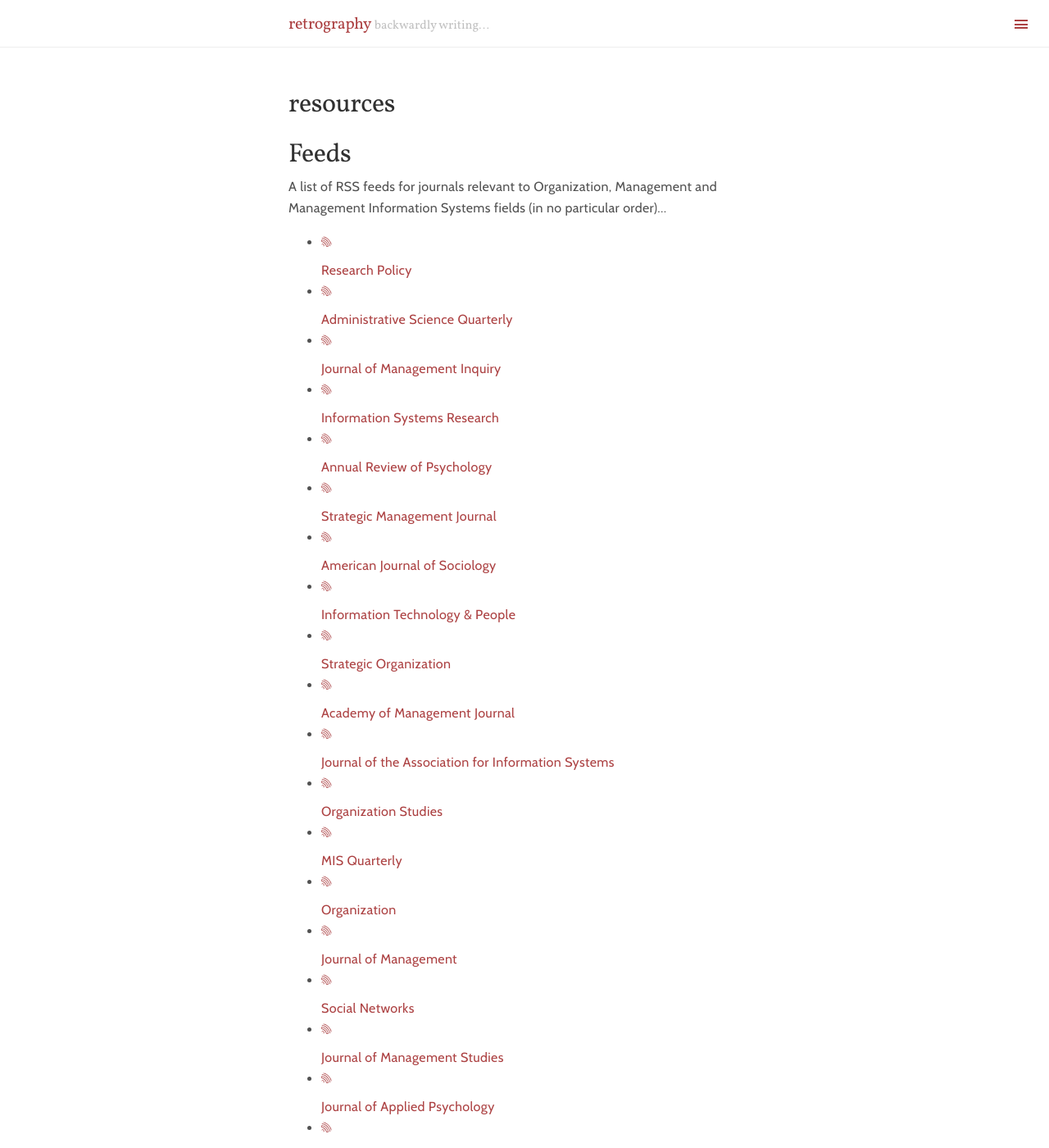
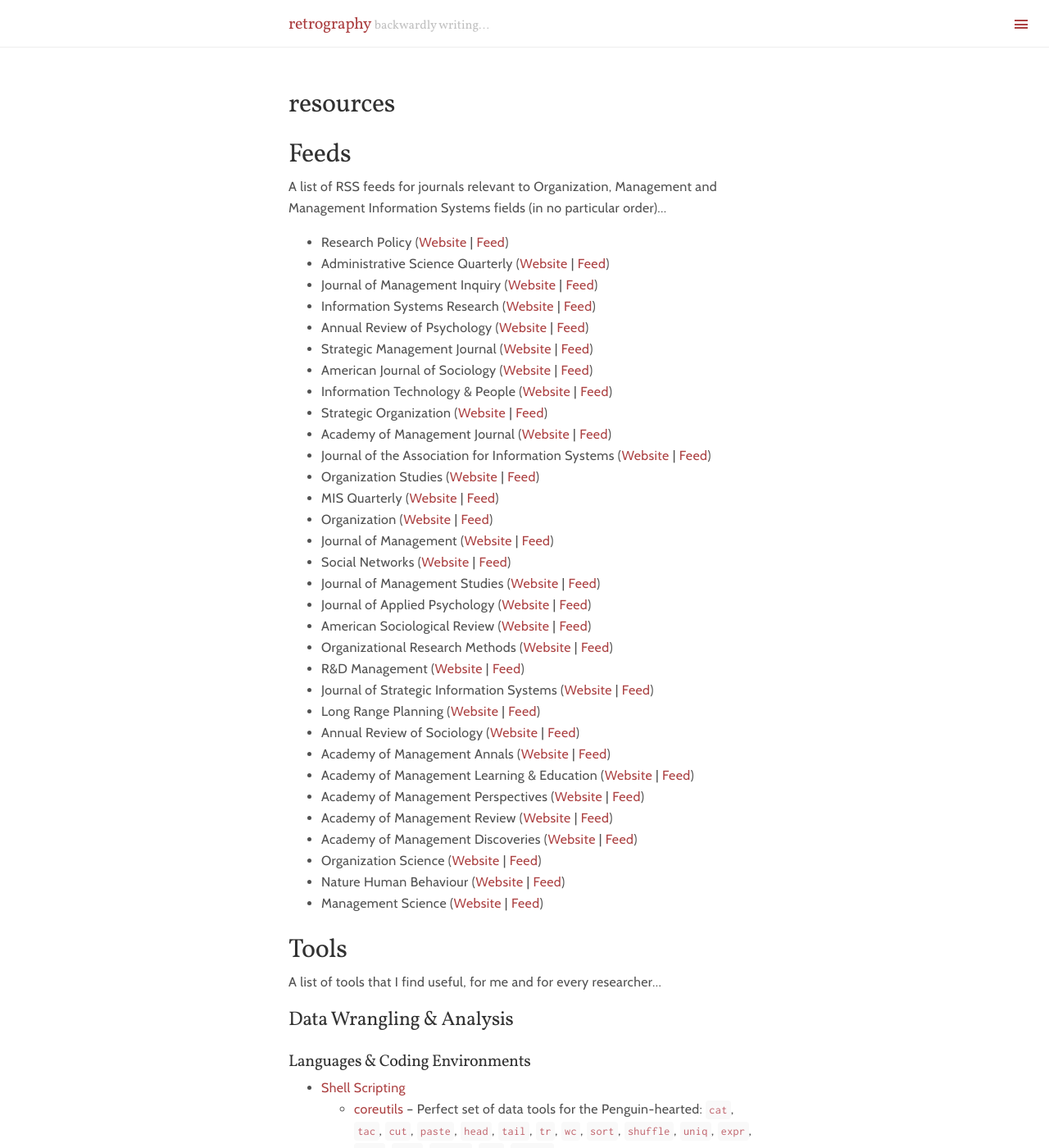
Before and after one commit to retrography/retrography.github.io, a Jekyll site: the page built from resources.markdown, in a window 1280 px wide and 1400 px high. Shown: the whole window at 82% size. Built offline with Jekyll 4.4.1, drawn with Linux system fonts in a browser that asks for light colours; some of the changed text lies outside the part shown.

Commit message:
Update Feeds

```diff
--- a/resources.markdown
+++ b/resources.markdown
@@ -6,38 +6,38 @@ title: resources
 
 A list of RSS feeds for journals relevant to Organization, Management and Management Information Systems fields (in no particular order)...
 
-* [<img src="/public/image/rss.svg" alt="Feed" width="13"/>](http://rss.sciencedirect.com/publication/science/00487333) [Research Policy](http://www.sciencedirect.com/)
-* [<img src="/public/image/rss.svg" alt="Feed" width="13"/>](http://journals.sagepub.com/action/showFeed?ui=0&amp;mi=ehikzz&amp;ai=2b4&amp;jc=asqa&amp;type=etoc&amp;feed=rss) [Administrative Science Quarterly](http://journals.sagepub.com/loi/asqa?ai=2b4&amp;mi=ehikzz&amp;af=R)
-* [<img src="/public/image/rss.svg" alt="Feed" width="13"/>](http://journals.sagepub.com/action/showFeed?ui=0&amp;mi=ehikzz&amp;ai=2b4&amp;jc=jmia&amp;type=etoc&amp;feed=rss) [Journal of Management Inquiry](http://journals.sagepub.com/loi/jmia?ai=2b4&amp;mi=ehikzz&amp;af=R)
-* [<img src="/public/image/rss.svg" alt="Feed" width="13"/>](https://pubsonline.informs.org/action/showFeed?type=etoc&amp;feed=rss&amp;jc=isre) [Information Systems Research](http://pubsonline.informs.org/loi/isre?af=R)
-* [<img src="/public/image/rss.svg" alt="Feed" width="13"/>](https://www.annualreviews.org/action/showFeed?jc=psych&amp;type=etoc&amp;feed=rss) [Annual Review of Psychology](http://www.annualreviews.org/loi/psych?af=R)
-* [<img src="/public/image/rss.svg" alt="Feed" width="13"/>](https://onlinelibrary.wiley.com/action/showFeed?jc=10970266&amp;type=etoc&amp;feed=rss) [Strategic Management Journal](https://onlinelibrary.wiley.com/loi/10970266?af=R)
-* [<img src="/public/image/rss.svg" alt="Feed" width="13"/>](https://www.journals.uchicago.edu/action/showFeed?type=etoc&amp;feed=rss&amp;jc=ajs) [American Journal of Sociology](https://www.journals.uchicago.edu/loi/ajs?af=R)
-* [<img src="/public/image/rss.svg" alt="Feed" width="13"/>](https://www.emeraldinsight.com/action/showFeed?type=etoc&amp;feed=rss&amp;jc=itp) [Information Technology &amp; People](https://www.emeraldinsight.com/loi/itp?af=R)
-* [<img src="/public/image/rss.svg" alt="Feed" width="13"/>](http://journals.sagepub.com/action/showFeed?ui=0&amp;mi=ehikzz&amp;ai=2b4&amp;jc=soqa&amp;type=etoc&amp;feed=rss) [Strategic Organization](http://journals.sagepub.com/loi/soqa?ai=2b4&amp;mi=ehikzz&amp;af=R)
-* [<img src="/public/image/rss.svg" alt="Feed" width="13"/>](https://journals.aom.org/action/showFeed?jc=amj&amp;type=etoc&amp;feed=rss) [Academy of Management Journal](https://journals.aom.org/loi/amj?af=R)
-* [<img src="/public/image/rss.svg" alt="Feed" width="13"/>](https://aisel.aisnet.org/jais/recent.rss) [Journal of the Association for Information Systems](http://aisel.aisnet.org/jais)
-* [<img src="/public/image/rss.svg" alt="Feed" width="13"/>](http://journals.sagepub.com/action/showFeed?ui=0&amp;mi=ehikzz&amp;ai=2b4&amp;jc=ossa&amp;type=etoc&amp;feed=rss) [Organization Studies](http://journals.sagepub.com/loi/ossa?ai=2b4&amp;mi=ehikzz&amp;af=R)
-* [<img src="/public/image/rss.svg" alt="Feed" width="13"/>](https://aisel.aisnet.org/misq/recent.rss) [MIS Quarterly](http://aisel.aisnet.org/misq)
-* [<img src="/public/image/rss.svg" alt="Feed" width="13"/>](http://journals.sagepub.com/action/showFeed?ui=0&amp;mi=ehikzz&amp;ai=2b4&amp;jc=orga&amp;type=etoc&amp;feed=rss) [Organization](http://journals.sagepub.com/loi/orga?ai=2b4&amp;mi=ehikzz&amp;af=R)
-* [<img src="/public/image/rss.svg" alt="Feed" width="13"/>](http://journals.sagepub.com/action/showFeed?ui=0&amp;mi=ehikzz&amp;ai=2b4&amp;jc=joma&amp;type=etoc&amp;feed=rss) [Journal of Management](http://journals.sagepub.com/loi/joma?ai=2b4&amp;mi=ehikzz&amp;af=R)
-* [<img src="/public/image/rss.svg" alt="Feed" width="13"/>](http://rss.sciencedirect.com/publication/science/03788733) [Social Networks](http://www.sciencedirect.com/)
-* [<img src="/public/image/rss.svg" alt="Feed" width="13"/>](https://onlinelibrary.wiley.com/action/showFeed?jc=14676486&amp;type=etoc&amp;feed=rss) [Journal of Management Studies](https://onlinelibrary.wiley.com/loi/14676486?af=R)
-* [<img src="/public/image/rss.svg" alt="Feed" width="13"/>](http://content.apa.org/journals/apl.rss) [Journal of Applied Psychology](http://psycnet.apa.org/journals/apl)
-* [<img src="/public/image/rss.svg" alt="Feed" width="13"/>](http://journals.sagepub.com/action/showFeed?ui=0&amp;mi=ehikzz&amp;ai=2b4&amp;jc=asra&amp;type=etoc&amp;feed=rss) [American Sociological Review](http://journals.sagepub.com/loi/asra?ai=2b4&amp;mi=ehikzz&amp;af=R)
-* [<img src="/public/image/rss.svg" alt="Feed" width="13"/>](http://journals.sagepub.com/action/showFeed?ui=0&amp;mi=ehikzz&amp;ai=2b4&amp;jc=orma&amp;type=etoc&amp;feed=rss) [Organizational Research Methods](http://journals.sagepub.com/loi/orma?ai=2b4&amp;mi=ehikzz&amp;af=R)
-* [<img src="/public/image/rss.svg" alt="Feed" width="13"/>](https://onlinelibrary.wiley.com/action/showFeed?jc=14679310&amp;type=etoc&amp;feed=rss) [R&amp;D Management](https://onlinelibrary.wiley.com/loi/14679310?af=R)
-* [<img src="/public/image/rss.svg" alt="Feed" width="13"/>](http://rss.sciencedirect.com/publication/science/09638687) [Journal of Strategic Information Systems](http://www.sciencedirect.com/)
-* [<img src="/public/image/rss.svg" alt="Feed" width="13"/>](http://rss.sciencedirect.com/publication/science/00246301) [Long Range Planning](http://www.sciencedirect.com/)
-* [<img src="/public/image/rss.svg" alt="Feed" width="13"/>](https://www.annualreviews.org/action/showFeed?jc=soc&amp;type=etoc&amp;feed=rss) [Annual Review of Sociology](https://www.annualreviews.org/loi/soc?af=R)
-* [<img src="/public/image/rss.svg" alt="Feed" width="13"/>](https://journals.aom.org/action/showFeed?jc=annals&amp;type=etoc&amp;feed=rss) [Academy of Management Annals](https://journals.aom.org/loi/annals?af=R)
-* [<img src="/public/image/rss.svg" alt="Feed" width="13"/>](https://journals.aom.org/action/showFeed?jc=amle&amp;type=etoc&amp;feed=rss) [Academy of Management Learning &amp; Education](https://journals.aom.org/loi/amle?af=R)
-* [<img src="/public/image/rss.svg" alt="Feed" width="13"/>](https://journals.aom.org/action/showFeed?jc=amp&amp;type=etoc&amp;feed=rss) [Academy of Management Perspectives](https://journals.aom.org/loi/amp?af=R)
-* [<img src="/public/image/rss.svg" alt="Feed" width="13"/>](https://journals.aom.org/action/showFeed?jc=amr&amp;type=etoc&amp;feed=rss) [Academy of Management Review](https://journals.aom.org/loi/amr?af=R)
-* [<img src="/public/image/rss.svg" alt="Feed" width="13"/>](https://journals.aom.org/action/showFeed?jc=amd&amp;type=etoc&amp;feed=rss) [Academy of Management Discoveries](https://journals.aom.org/loi/amd?af=R)
-* [<img src="/public/image/rss.svg" alt="Feed" width="13"/>](http://pubsonline.informs.org/action/showFeed?type=etoc&amp;feed=rss&amp;jc=orsc) [Organization Science](http://pubsonline.informs.org/loi/orsc?af=R)
-* [<img src="/public/image/rss.svg" alt="Feed" width="13"/>](http://feeds.nature.com/nathumbehav/rss/current) [Nature Human Behaviour](http://feeds.nature.com/nathumbehav/rss/current)
-* [<img src="/public/image/rss.svg" alt="Feed" width="13"/>](http://pubsonline.informs.org/action/showFeed?type=etoc&amp;feed=rss&amp;jc=mnsc) [Management Science](http://pubsonline.informs.org/loi/mnsc?af=R)
+* Research Policy ([Website](http://www.sciencedirect.com/) &#124; [Feed](http://rss.sciencedirect.com/publication/science/00487333))
+* Administrative Science Quarterly ([Website](http://journals.sagepub.com/loi/asqa?ai=2b4&amp;mi=ehikzz&amp;af=R) &#124; [Feed](http://journals.sagepub.com/action/showFeed?ui=0&amp;mi=ehikzz&amp;ai=2b4&amp;jc=asqa&amp;type=etoc&amp;feed=rss))
+* Journal of Management Inquiry ([Website](http://journals.sagepub.com/loi/jmia?ai=2b4&amp;mi=ehikzz&amp;af=R) &#124; [Feed](http://journals.sagepub.com/action/showFeed?ui=0&amp;mi=ehikzz&amp;ai=2b4&amp;jc=jmia&amp;type=etoc&amp;feed=rss))
+* Information Systems Research ([Website](http://pubsonline.informs.org/loi/isre?af=R) &#124; [Feed](https://pubsonline.informs.org/action/showFeed?type=etoc&amp;feed=rss&amp;jc=isre))
+* Annual Review of Psychology ([Website](http://www.annualreviews.org/loi/psych?af=R) &#124; [Feed](https://www.annualreviews.org/action/showFeed?jc=psych&amp;type=etoc&amp;feed=rss))
+* Strategic Management Journal ([Website](https://onlinelibrary.wiley.com/loi/10970266?af=R) &#124; [Feed](https://onlinelibrary.wiley.com/action/showFeed?jc=10970266&amp;type=etoc&amp;feed=rss))
+* American Journal of Sociology ([Website](https://www.journals.uchicago.edu/loi/ajs?af=R) &#124; [Feed](https://www.journals.uchicago.edu/action/showFeed?type=etoc&amp;feed=rss&amp;jc=ajs))
+* Information Technology &amp; People ([Website](https://www.emeraldinsight.com/loi/itp?af=R) &#124; [Feed](https://www.emeraldinsight.com/action/showFeed?type=etoc&amp;feed=rss&amp;jc=itp))
+* Strategic Organization ([Website](http://journals.sagepub.com/loi/soqa?ai=2b4&amp;mi=ehikzz&amp;af=R) &#124; [Feed](http://journals.sagepub.com/action/showFeed?ui=0&amp;mi=ehikzz&amp;ai=2b4&amp;jc=soqa&amp;type=etoc&amp;feed=rss))
+* Academy of Management Journal ([Website](https://journals.aom.org/loi/amj?af=R) &#124; [Feed](https://journals.aom.org/action/showFeed?jc=amj&amp;type=etoc&amp;feed=rss))
+* Journal of the Association for Information Systems ([Website](http://aisel.aisnet.org/jais) &#124; [Feed](https://aisel.aisnet.org/jais/recent.rss))
+* Organization Studies ([Website](http://journals.sagepub.com/loi/ossa?ai=2b4&amp;mi=ehikzz&amp;af=R) &#124; [Feed](http://journals.sagepub.com/action/showFeed?ui=0&amp;mi=ehikzz&amp;ai=2b4&amp;jc=ossa&amp;type=etoc&amp;feed=rss))
+* MIS Quarterly ([Website](http://aisel.aisnet.org/misq) &#124; [Feed](https://aisel.aisnet.org/misq/recent.rss))
+* Organization ([Website](http://journals.sagepub.com/loi/orga?ai=2b4&amp;mi=ehikzz&amp;af=R) &#124; [Feed](http://journals.sagepub.com/action/showFeed?ui=0&amp;mi=ehikzz&amp;ai=2b4&amp;jc=orga&amp;type=etoc&amp;feed=rss))
+* Journal of Management ([Website](http://journals.sagepub.com/loi/joma?ai=2b4&amp;mi=ehikzz&amp;af=R) &#124; [Feed](http://journals.sagepub.com/action/showFeed?ui=0&amp;mi=ehikzz&amp;ai=2b4&amp;jc=joma&amp;type=etoc&amp;feed=rss))
+* Social Networks ([Website](http://www.sciencedirect.com/) &#124; [Feed](http://rss.sciencedirect.com/publication/science/03788733))
+* Journal of Management Studies ([Website](https://onlinelibrary.wiley.com/loi/14676486?af=R) &#124; [Feed](https://onlinelibrary.wiley.com/action/showFeed?jc=14676486&amp;type=etoc&amp;feed=rss))
+* Journal of Applied Psychology ([Website](http://psycnet.apa.org/journals/apl) &#124; [Feed](http://content.apa.org/journals/apl.rss))
+* American Sociological Review ([Website](http://journals.sagepub.com/loi/asra?ai=2b4&amp;mi=ehikzz&amp;af=R) &#124; [Feed](http://journals.sagepub.com/action/showFeed?ui=0&amp;mi=ehikzz&amp;ai=2b4&amp;jc=asra&amp;type=etoc&amp;feed=rss))
+* Organizational Research Methods ([Website](http://journals.sagepub.com/loi/orma?ai=2b4&amp;mi=ehikzz&amp;af=R) &#124; [Feed](http://journals.sagepub.com/action/showFeed?ui=0&amp;mi=ehikzz&amp;ai=2b4&amp;jc=orma&amp;type=etoc&amp;feed=rss))
+* R&amp;D Management ([Website](https://onlinelibrary.wiley.com/loi/14679310?af=R) &#124; [Feed](https://onlinelibrary.wiley.com/action/showFeed?jc=14679310&amp;type=etoc&amp;feed=rss))
+* Journal of Strategic Information Systems ([Website](http://www.sciencedirect.com/) &#124; [Feed](http://rss.sciencedirect.com/publication/science/09638687))
+* Long Range Planning ([Website](http://www.sciencedirect.com/) &#124; [Feed](http://rss.sciencedirect.com/publication/science/00246301))
+* Annual Review of Sociology ([Website](https://www.annualreviews.org/loi/soc?af=R) &#124; [Feed](https://www.annualreviews.org/action/showFeed?jc=soc&amp;type=etoc&amp;feed=rss))
+* Academy of Management Annals ([Website](https://journals.aom.org/loi/annals?af=R) &#124; [Feed](https://journals.aom.org/action/showFeed?jc=annals&amp;type=etoc&amp;feed=rss))
+* Academy of Management Learning &amp; Education ([Website](https://journals.aom.org/loi/amle?af=R) &#124; [Feed](https://journals.aom.org/action/showFeed?jc=amle&amp;type=etoc&amp;feed=rss))
+* Academy of Management Perspectives ([Website](https://journals.aom.org/loi/amp?af=R) &#124; [Feed](https://journals.aom.org/action/showFeed?jc=amp&amp;type=etoc&amp;feed=rss))
+* Academy of Management Review ([Website](https://journals.aom.org/loi/amr?af=R) &#124; [Feed](https://journals.aom.org/action/showFeed?jc=amr&amp;type=etoc&amp;feed=rss))
+* Academy of Management Discoveries ([Website](https://journals.aom.org/loi/amd?af=R) &#124; [Feed](https://journals.aom.org/action/showFeed?jc=amd&amp;type=etoc&amp;feed=rss))
+* Organization Science ([Website](http://pubsonline.informs.org/loi/orsc?af=R) &#124; [Feed](http://pubsonline.informs.org/action/showFeed?type=etoc&amp;feed=rss&amp;jc=orsc))
+* Nature Human Behaviour ([Website](http://feeds.nature.com/nathumbehav/rss/current) &#124; [Feed](http://feeds.nature.com/nathumbehav/rss/current))
+* Management Science ([Website](http://pubsonline.informs.org/loi/mnsc?af=R) &#124; [Feed](http://pubsonline.informs.org/action/showFeed?type=etoc&amp;feed=rss&amp;jc=mnsc))
 
 # Tools
 
```
